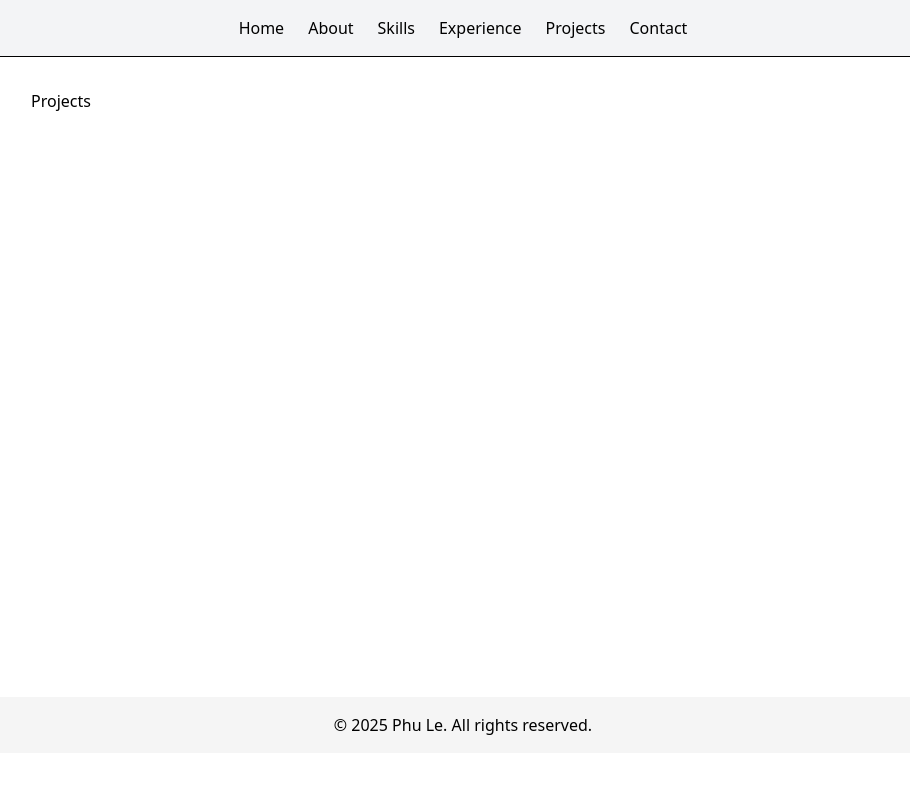
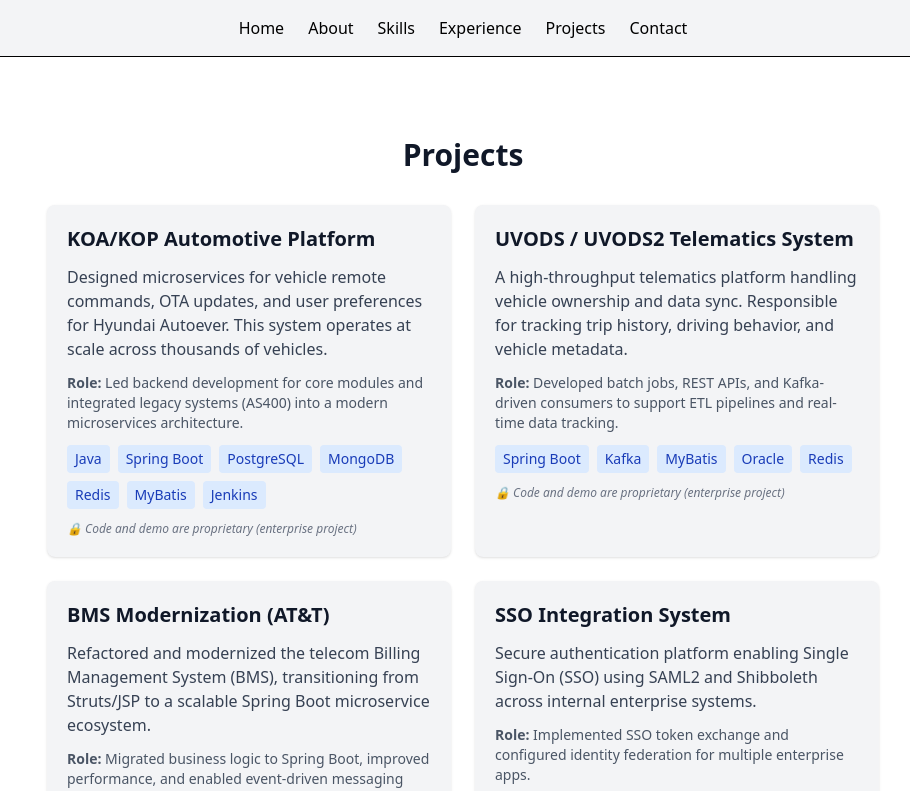
Before and after one commit to uyphu/meetphule.dev, a React (Vite) app: page /projects in a window 1280 px wide. Shown: the top 791 px of the page, without its empty margins (177-1087 px from the left). Built offline with nearby package versions, Linux system fonts and the light colour scheme.

Commit message:
[MPL-26] Add featured projects

```diff
--- /dev/null
+++ b/src/components/ProjectCard.tsx
@@ -0,0 +1,35 @@
+import React from "react";
+import type { Project } from "../types/Project";
+
+interface Props {
+  project: Project;
+}
+
+const ProjectCard: React.FC<Props> = ({ project }) => {
+  return (
+    <div className="p-5 bg-gray-100 dark:bg-gray-800 rounded-lg shadow space-y-3">
+      <h3 className="text-xl font-bold text-gray-900 dark:text-white">{project.name}</h3>
+      <p className="text-gray-700 dark:text-gray-300">{project.description}</p>
+      <p className="text-sm text-gray-600 dark:text-gray-400">
+        <strong>Role:</strong> {project.role}
+      </p>
+
+      <div className="flex flex-wrap gap-2 mt-2">
+        {project.techStack.map((tech, i) => (
+          <span
+            key={i}
+            className="bg-blue-100 text-blue-800 dark:bg-blue-900 dark:text-white px-2 py-1 rounded text-sm"
+          >
+            {tech}
+          </span>
+        ))}
+      </div>
+
+      <div className="text-xs italic text-gray-500 dark:text-gray-400 mt-2">
+        🔒 Code and demo are proprietary (enterprise project)
+      </div>
+    </div>
+  );
+};
+
+export default ProjectCard;
--- /dev/null
+++ b/src/components/ProjectsSection.tsx
@@ -0,0 +1,20 @@
+import React from "react";
+import { projects } from "../data/projects";
+import ProjectCard from "./ProjectCard";
+
+const ProjectsSection: React.FC = () => {
+  return (
+    <section className="py-12 px-4 max-w-5xl mx-auto">
+      <h2 className="text-3xl font-bold mb-8 text-center text-gray-900 dark:text-white">
+        Projects
+      </h2>
+      <div className="grid gap-6 sm:grid-cols-1 md:grid-cols-2">
+        {projects.map((project, i) => (
+          <ProjectCard key={i} project={project} />
+        ))}
+      </div>
+    </section>
+  );
+};
+
+export default ProjectsSection;
--- /dev/null
+++ b/src/data/projects.ts
@@ -0,0 +1,39 @@
+import type { Project } from "../types/Project";
+
+export const projects: Project[] = [
+  {
+    name: "KOA/KOP Automotive Platform",
+    description:
+      "Designed microservices for vehicle remote commands, OTA updates, and user preferences for Hyundai Autoever. This system operates at scale across thousands of vehicles.",
+    techStack: ["Java", "Spring Boot", "PostgreSQL", "MongoDB", "Redis", "MyBatis", "Jenkins"],
+    role: "Led backend development for core modules and integrated legacy systems (AS400) into a modern microservices architecture."
+  },
+  {
+    name: "UVODS / UVODS2 Telematics System",
+    description:
+      "A high-throughput telematics platform handling vehicle ownership and data sync. Responsible for tracking trip history, driving behavior, and vehicle metadata.",
+    techStack: ["Spring Boot", "Kafka", "MyBatis", "Oracle", "Redis"],
+    role: "Developed batch jobs, REST APIs, and Kafka-driven consumers to support ETL pipelines and real-time data tracking."
+  },
+  {
+    name: "BMS Modernization (AT&T)",
+    description:
+      "Refactored and modernized the telecom Billing Management System (BMS), transitioning from Struts/JSP to a scalable Spring Boot microservice ecosystem.",
+    techStack: ["Java", "Spring Boot", "Hibernate", "Struts", "JSP", "Kafka", "Oracle"],
+    role: "Migrated business logic to Spring Boot, improved performance, and enabled event-driven messaging using Kafka."
+  },
+  {
+    name: "SSO Integration System",
+    description:
+      "Secure authentication platform enabling Single Sign-On (SSO) using SAML2 and Shibboleth across internal enterprise systems.",
+    techStack: ["Spring Security", "SAML2", "Shibboleth", "JWT"],
+    role: "Implemented SSO token exchange and configured identity federation for multiple enterprise apps."
+  },
+  {
+    name: "Enterprise ERP & Reporting Tool",
+    description:
+      "Customized legacy ERP systems for manufacturing and logistics operations. Supported custom reporting and system integration with PowerBuilder and AS400.",
+    techStack: ["SQL", "AS400", "PowerBuilder", "Java", "Oracle"],
+    role: "Maintained ERP data accuracy, implemented new modules, and built cross-department SQL tools for real-time reporting."
+  }
+];
--- a/src/pages/Projects.tsx
+++ b/src/pages/Projects.tsx
@@ -1,2 +1,12 @@
-const Projects = () => <h1>Projects</h1>;
+import React from "react";
+import ProjectsSection from "../components/ProjectsSection";
+
+const Projects: React.FC = () => {
+  return (
+    <main className="bg-white dark:bg-gray-900">
+      <ProjectsSection />
+    </main>
+  );
+};
+
 export default Projects;
--- /dev/null
+++ b/src/types/Project.ts
@@ -0,0 +1,8 @@
+export interface Project {
+    name: string;            // Project title or internal system name
+    description: string;     // Summary of what the system does
+    techStack: string[];     // List of technologies used
+    role: string;            // Your specific role or contribution
+    githubUrl?: string;      // Optional: GitHub link (for open source)
+    demoUrl?: string;        // Optional: Live demo URL
+  }
```
